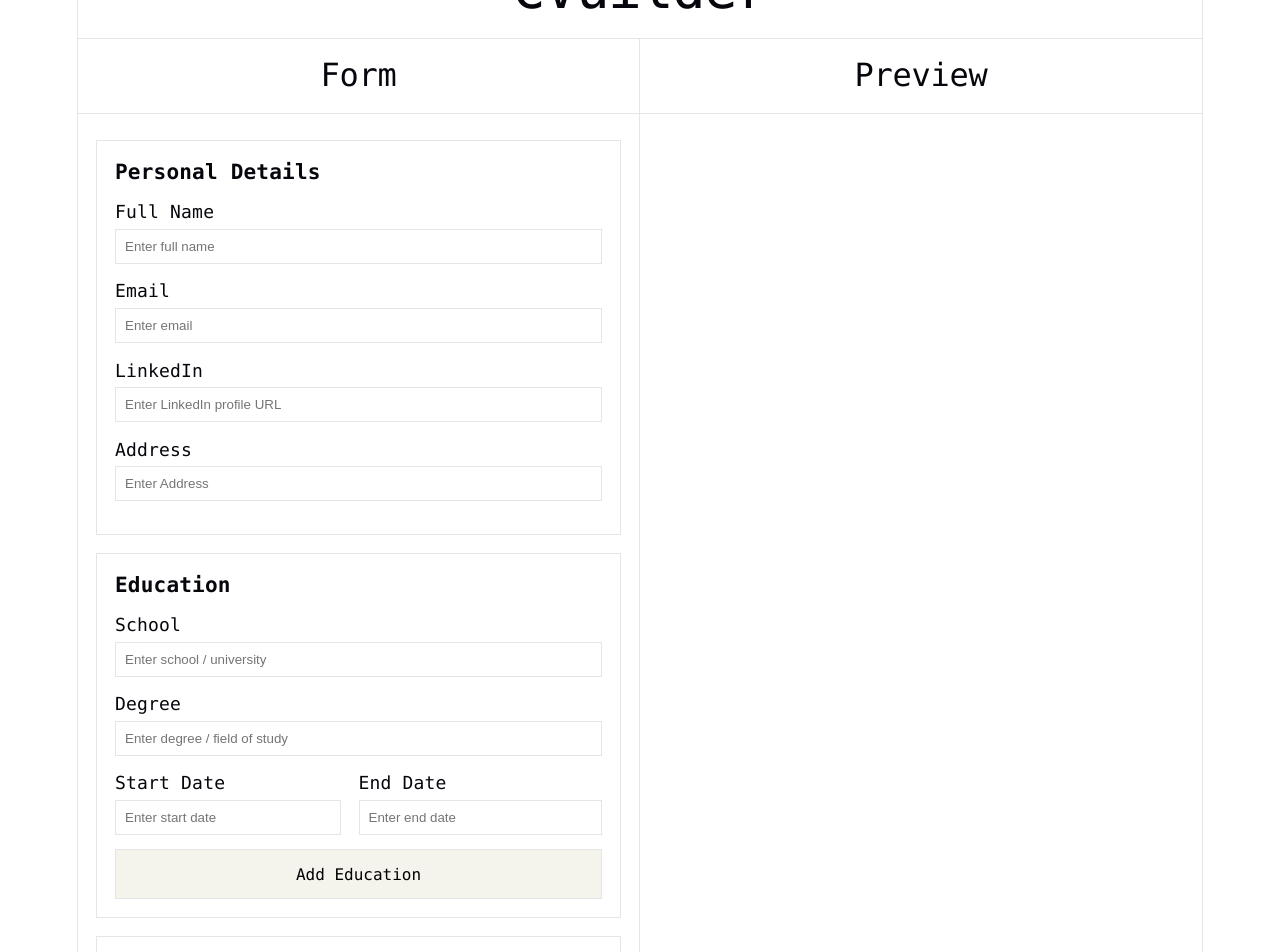
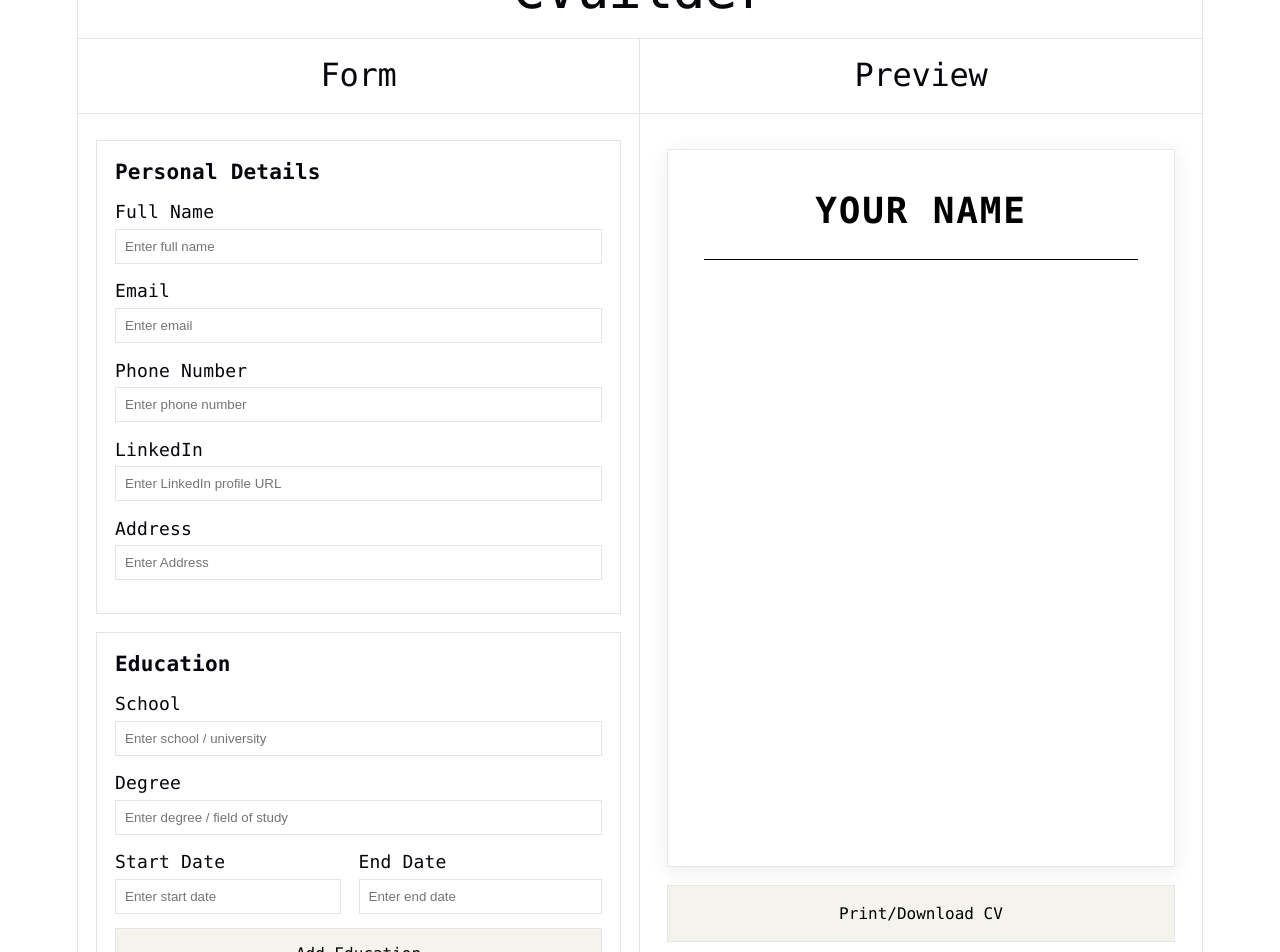
Before and after one commit to nannnmuzaki/cv-application-odin, a React (Vite) app: page / in a window 1280 px wide. Shown: the part 60-1012 px from the top of the page. Built offline with nearby package versions, Linux system fonts and the light colour scheme.

Commit message:
add preview cv and print cv functionality

```diff
--- a/src/components/Builder/Builder.jsx
+++ b/src/components/Builder/Builder.jsx
@@ -1,6 +1,6 @@
 import "./Builder.css";
 import { Form } from "../Form/Form";
-import { Preview } from "../Preview/Preview";
+import { PreviewSection } from "../PreviewSection/PreviewSection";
 import { useState } from "react";
 
 export function Builder() {
@@ -18,7 +18,7 @@ export function Builder() {
   return (
     <div className="builder-container">
       <Form cvData={cvData} setCvData={setCvData} />
-      <Preview cvData={cvData} />
+      <PreviewSection cvData={cvData} />
     </div>
   );
 }
--- /dev/null
+++ b/src/components/CvPreview/CvPreview.css
@@ -0,0 +1,166 @@
+.cv-preview {
+  width: 100%;
+  max-width: 800px;
+  aspect-ratio: 1 / 1.4142;
+  margin: 0 auto;
+  padding: 2rem;
+  background-color: #ffffff;
+  color: #000000;
+  border: 1px solid #e2e8f0;
+  box-shadow: 0 4px 20px rgba(0, 0, 0, 0.08);
+  box-sizing: border-box;
+  font-family: "Times New Roman", Times, Georgia, serif;
+  line-height: 1.4;
+  overflow-y: auto;
+}
+
+/* Header */
+.cv-header {
+  text-align: center;
+  margin-bottom: 1.5rem;
+  padding-bottom: 0.75rem;
+  border-bottom: 1px solid #000000;
+}
+
+.cv-name {
+  font-size: 2rem;
+  font-weight: 700;
+  text-transform: uppercase;
+  letter-spacing: 0.05em;
+  margin: 0 0 0.5rem 0;
+  color: #000000;
+}
+
+.cv-contact-info {
+  display: flex;
+  flex-wrap: wrap;
+  justify-content: flex-start;
+  align-items: center;
+  gap: 0.4rem 0.75rem;
+  font-size: 0.95rem;
+  color: #000000;
+}
+
+/* Sections */
+.cv-section {
+  margin-bottom: 1.5rem;
+}
+
+.cv-section-title {
+  font-size: 1.1rem;
+  font-weight: 700;
+  color: #000000;
+  text-transform: uppercase;
+  letter-spacing: 0.05em;
+  margin: 0 0 0.75rem 0;
+  padding-bottom: 0.2rem;
+  border-bottom: 1px solid #000000;
+}
+
+/* Entry Layout */
+.cv-entry {
+  display: flex;
+  flex-direction: column;
+  margin-bottom: 1.25rem;
+}
+
+.cv-entry-header {
+  display: flex;
+  justify-content: space-between;
+  align-items: flex-start;
+  gap: 1rem;
+  width: 100%;
+}
+
+.cv-entry-left {
+  text-align: left;
+  flex: 1;
+}
+
+.cv-entry-right {
+  text-align: right;
+  white-space: nowrap;
+}
+
+.cv-institution {
+  font-size: 1.05rem;
+  font-weight: 700;
+  color: #000000;
+  margin: 0;
+}
+
+.cv-subhead {
+  font-size: 1rem;
+  font-style: italic;
+  color: #000000;
+  margin: 0.1rem 0 0 0;
+}
+
+.cv-dates {
+  font-size: 0.95rem;
+  font-weight: 700;
+  color: #000000;
+  margin: 0;
+}
+
+.cv-location {
+  font-size: 0.95rem;
+  font-style: italic;
+  color: #000000;
+  margin: 0.1rem 0 0 0;
+}
+
+/* Full Width Description */
+.cv-description {
+  width: 100%;
+  font-size: 0.95rem;
+  color: #000000;
+  margin: 0.5rem 0 0 0;
+  white-space: pre-line;
+  word-break: break-word;
+  text-align: left;
+}
+
+@page {
+  size: A4 portrait;
+  margin: 0;
+}
+
+@media print {
+  body * {
+    visibility: hidden;
+  }
+
+  #cv-preview,
+  #cv-preview * {
+    visibility: visible;
+  }
+
+  #cv-preview {
+    position: absolute;
+    left: 0;
+    top: 0;
+    width: 210mm !important;
+    min-height: 297mm !important;
+    height: auto !important;
+    aspect-ratio: auto !important;
+    padding: 20mm 25mm !important;
+    margin: 0 !important;
+    box-shadow: none !important;
+    border: none !important;
+    background: #ffffff !important;
+    overflow: visible !important;
+    -webkit-print-color-adjust: exact;
+    print-color-adjust: exact;
+  }
+
+  .cv-section-title {
+    break-after: avoid;
+    page-break-after: avoid;
+  }
+
+  .cv-entry {
+    break-inside: avoid;
+    page-break-inside: avoid;
+  }
+}
--- /dev/null
+++ b/src/components/CvPreview/CvPreview.jsx
@@ -0,0 +1,75 @@
+import "./CvPreview.css";
+
+export function CvPreview({ cvData = {} }) {
+  const { personalDetails = {}, education = [], experience = [] } = cvData;
+
+  return (
+    <div className="cv-preview" id="cv-preview">
+      <header className="cv-header">
+        <h1 className="cv-name">{personalDetails.fullName || "Your Name"}</h1>
+        <div className="cv-contact-info">
+          {personalDetails.email && (
+            <span className="contact-item">{"• " + personalDetails.email}</span>
+          )}
+          {personalDetails.phone && (
+            <span className="contact-item">{"• " + personalDetails.phone}</span>
+          )}
+          {personalDetails.address && (
+            <span className="contact-item">{"• " + personalDetails.address}</span>
+          )}
+          {personalDetails.linkedin && (
+            <span className="contact-item">{"• " + personalDetails.linkedin}</span>
+          )}
+        </div>
+      </header>
+
+      {education.length > 0 && (
+        <section className="cv-section">
+          <h2 className="cv-section-title">Education</h2>
+          {education.map((item) => (
+            <div key={item.id} className="cv-entry">
+              <div className="cv-entry-header">
+                <div className="cv-entry-left">
+                  <p className="cv-institution">{item.school}</p>
+                  {item.degree && <p className="cv-subhead">{item.degree}</p>}
+                </div>
+                <div className="cv-entry-right">
+                  <p className="cv-dates">
+                    {item.eduStartDate}
+                    {item.eduStartDate && item.eduEndDate ? " – " : ""}
+                    {item.eduEndDate}
+                  </p>
+                </div>
+              </div>
+            </div>
+          ))}
+        </section>
+      )}
+
+      {experience.length > 0 && (
+        <section className="cv-section">
+          <h2 className="cv-section-title">Professional Experience</h2>
+          {experience.map((item) => (
+            <div key={item.id} className="cv-entry">
+              <div className="cv-entry-header">
+                <div className="cv-entry-left">
+                  <p className="cv-institution">{item.companyName}</p>
+                  {item.positionTitle && <p className="cv-subhead">{item.positionTitle}</p>}
+                </div>
+                <div className="cv-entry-right">
+                  <p className="cv-dates">
+                    {item.expStartDate}
+                    {item.expStartDate && item.expEndDate ? " – " : ""}
+                    {item.expEndDate}
+                  </p>
+                  {item.companyLocation && <p className="cv-location">{item.companyLocation}</p>}
+                </div>
+              </div>
+              {item.expDescription && <p className="cv-description">{item.expDescription}</p>}
+            </div>
+          ))}
+        </section>
+      )}
+    </div>
+  );
+}
--- a/src/components/Form/PersonalDetailsSection/PersonalDetailsSection.jsx
+++ b/src/components/Form/PersonalDetailsSection/PersonalDetailsSection.jsx
@@ -14,7 +14,7 @@ export function PersonalDetailsSection({ data, setCvData }) {
   };
 
   return (
-    <section className="input-group personal-details-form">
+    <section className="input-group personal-details-section">
       <h3>Personal Details</h3>
       <label htmlFor="full-name">Full Name</label>
       <input
@@ -33,6 +33,15 @@ export function PersonalDetailsSection({ data, setCvData }) {
         name="email"
         value={data.email}
         placeholder="Enter email"
+      />
+      <label htmlFor="phone">Phone Number</label>
+      <input
+        onChange={handleChange}
+        type="text"
+        id="phone"
+        name="phone"
+        value={data.phone}
+        placeholder="Enter phone number"
       />
       <label htmlFor="linkedin">LinkedIn</label>
       <input
--- a/src/components/Preview/Preview.css
+++ /dev/null
@@ -1,11 +0,0 @@
-.cv-preview {
-  display: flex;
-  flex-direction: column;
-}
-
-.cv-preview > h2 {
-  font-family: var(--mono);
-  border-bottom: 1px solid var(--border);
-  padding: 1rem 0;
-  font-size: 32px;
-}
--- a/src/components/Preview/Preview.jsx
+++ /dev/null
@@ -1,24 +0,0 @@
-import { Fragment } from "react/jsx-runtime";
-import "./Preview.css";
-
-export function Preview({ cvData }) {
-  return (
-    <section className="cv-preview">
-      <h2>Preview</h2>
-      <div className="">{cvData.personalDetails.fullName}</div>
-      <div className="">{cvData.personalDetails.email}</div>
-      <div className="">{cvData.personalDetails.linkedin}</div>
-      <div className="">{cvData.personalDetails.address}</div>
-
-      {cvData.education.length > 0 &&
-        cvData.education.map((item) => (
-          <Fragment key={item.id}>
-            <div className="">{item.school}</div>
-            <div className="">{item.degree}</div>
-            <div className="">{item.eduStartDate}</div>
-            <div className="">{item.eduEndDate}</div>
-          </Fragment>
-        ))}
-    </section>
-  );
-}
--- /dev/null
+++ b/src/components/PreviewSection/PreviewSection.css
@@ -0,0 +1,32 @@
+.preview-section {
+  display: flex;
+  flex-direction: column;
+}
+
+.preview-section > h2 {
+  font-family: var(--mono);
+  border-bottom: 1px solid var(--border);
+  padding: 1rem 0;
+  font-size: 32px;
+}
+
+.cv-container {
+  display: flex;
+  flex-direction: column;
+  padding: 1.5rem;
+}
+
+.cv-container > .print-button {
+  margin: 0;
+  padding: 1rem;
+  font-family: var(--mono);
+  background-color: var(--code-bg);
+  border: 1px solid var(--border);
+  margin-top: 1rem;
+  font-size: 16px;
+}
+
+.cv-container > .print-button:hover {
+  cursor: pointer;
+  background-color: rgb(from var(--code-bg) r g b / 0.6);
+}
--- /dev/null
+++ b/src/components/PreviewSection/PreviewSection.jsx
@@ -0,0 +1,20 @@
+import "./PreviewSection.css";
+import { CvPreview } from "../CvPreview/CvPreview";
+
+export function PreviewSection({ cvData }) {
+  const handlePrint = () => {
+    window.print();
+  };
+
+  return (
+    <section className="preview-section">
+      <h2>Preview</h2>
+      <div className="cv-container">
+        <CvPreview cvData={cvData} />
+        <button type="button" className="print-button" onClick={handlePrint}>
+          Print/Download CV
+        </button>
+      </div>
+    </section>
+  );
+}
```
